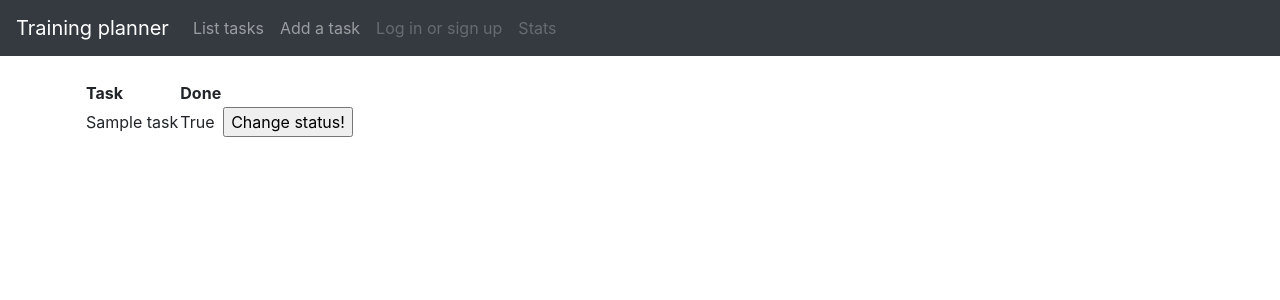
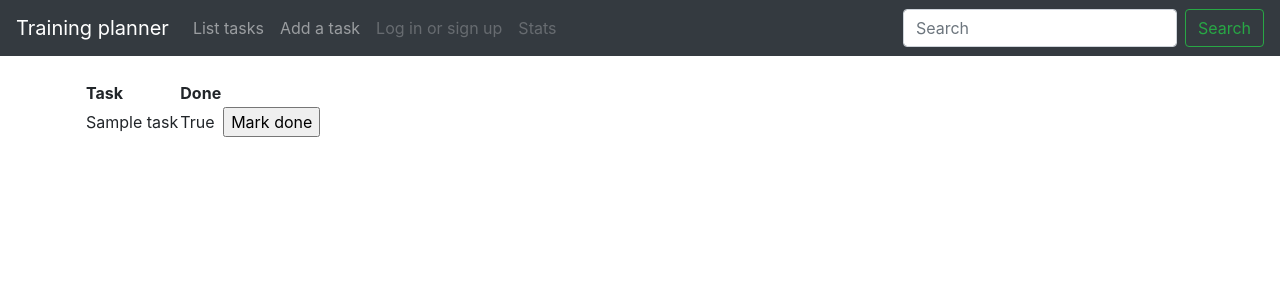
Before and after one commit to perander/training-planner, a Flask app: page /tasks in a window 1280 px wide. Shown: the top 300 px of the page. Run offline with Flask 2, Linux system fonts and the light colour scheme; tables that the repository leaves empty hold one stand-in row (values such as "Sample post"); some libraries are stand-ins or nearby versions.

Commit message:
some kind of search functionality

```diff
--- a/application/tasks/views.py
+++ b/application/tasks/views.py
@@ -30,3 +30,15 @@ def tasks_create():
     db.session().commit()
 
     return redirect(url_for("tasks_index"))
+
+
+@app.route("/*", methods=["POST"])
+def tasks_search():
+    param = request.form.get("query")
+
+    found = Task.query.filter_by(name=param).all()
+
+    if found is None or len(found) == 0:
+        return "Nothing found :("  # TODO: redirect to a not found page
+
+    return render_template("tasks/list.html", tasks=found)
--- a/application/templates/layout.html
+++ b/application/templates/layout.html
@@ -22,14 +22,20 @@
             <li class="nav-item">
               <a class="nav-link" href="{{ url_for('tasks_form') }} ">Add a task</a>
             </li>
+
+            <!-- TODO: activate links when implemented -->
             <li class="nav-item">
               <a class="nav-link disabled" href="#">Log in or sign up</a>
             </li>
             <li class="nav-item">
               <a class="nav-link disabled" href="#">Stats</a>
             </li>
+
           </ul>
-          <!-- search bar -->
+          <form class="form-inline my-2 my-lg-0" method="POST" action="{{ url_for('tasks_search') }}">
+            <input class="form-control mr-sm-2" type="text" name="query" placeholder="Search" aria-label="Search">
+            <button class="btn btn-outline-success my-2 my-sm-0" type="submit">Search</button>
+          </form>
 	    </div>
       </nav>
 
--- a/application/templates/tasks/list.html
+++ b/application/templates/tasks/list.html
@@ -12,9 +12,10 @@
       <td>{{ task.done }}</td>
       <td>
 	    <form method="POST" action="{{ url_for('tasks_set_done', task_id=task.id) }}">
-	      <input type="submit" value="Change status!"/>
+	      <input type="submit" value="Mark done"/>
 	    </form>
       </td>
+
     </tr>
     {% endfor %}
   </table>
```
